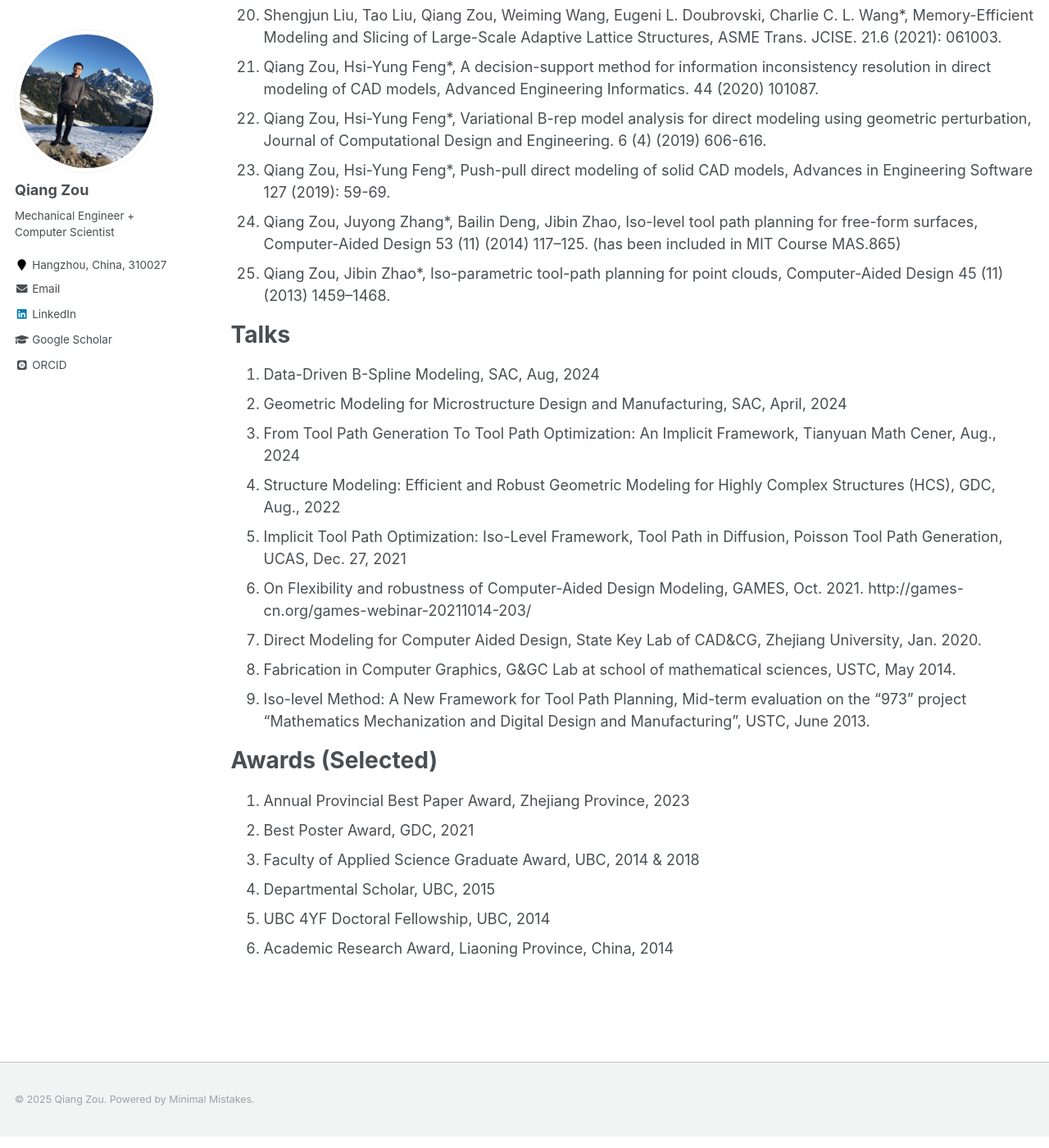
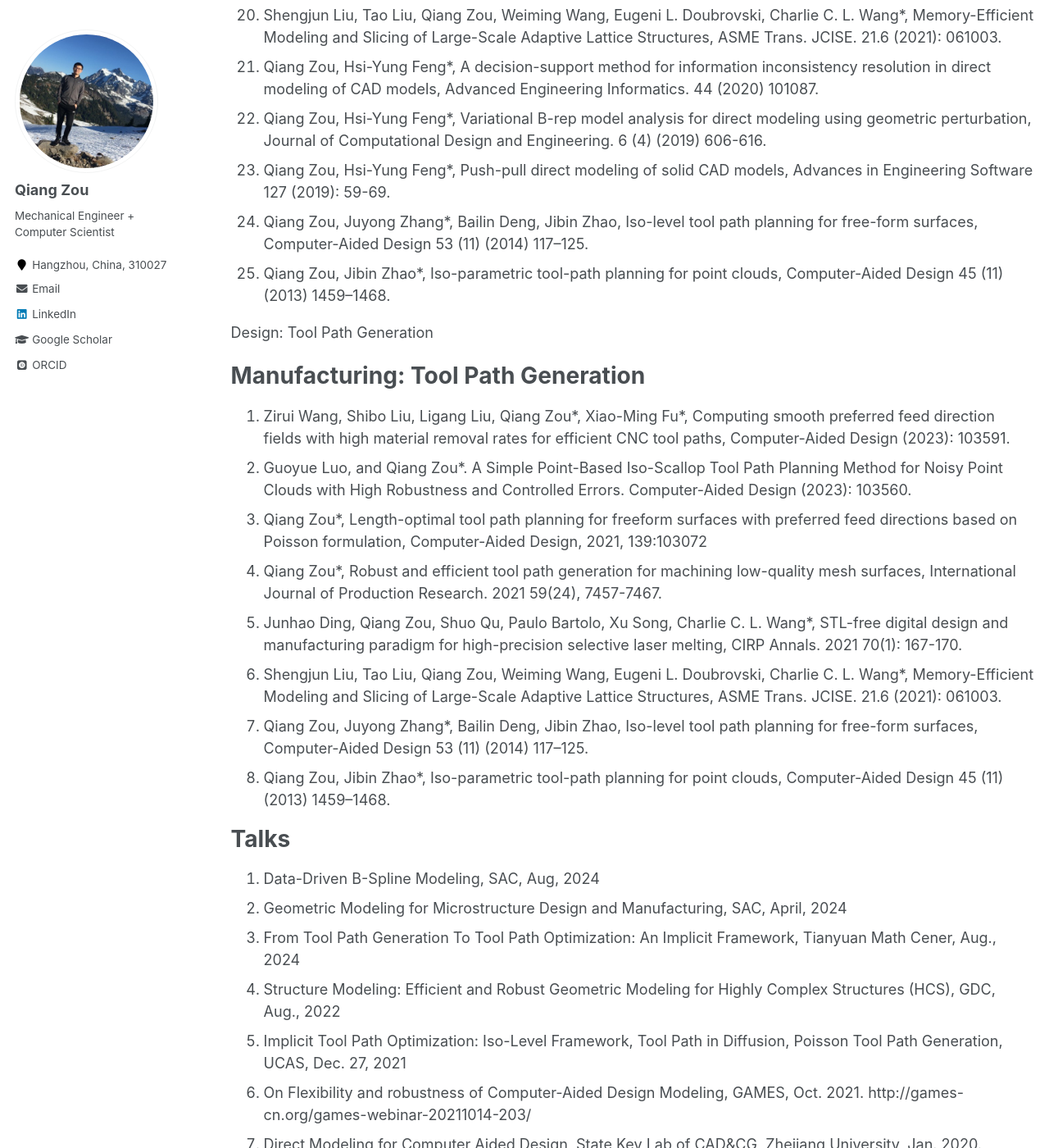
Before and after one commit to Qiang-Zou/Qiang-Zou.github.io, a Jekyll site: the page built from _pages/research.md, in a window 1280 px wide and 1400 px high, scrolled down 1407 px. Shown: the whole window at 82% size. Built offline with Jekyll 4.4.1, drawn with Linux system fonts in a browser that asks for light colours; some web fonts are replaced; some of the changed text lies outside the part shown.

Commit message:
Update research.md

```diff
--- a/_pages/research.md
+++ b/_pages/research.md
@@ -46,11 +46,24 @@ See [Google Scholar](https://scholar.google.com/citations?user=9FwFNqAAAAAJ&hl=e
 1. Qiang Zou, Hsi-Yung Feng*, Variational B-rep model analysis for direct modeling using geometric perturbation, Journal of Computational Design and Engineering. 6 (4) (2019) 606-616.
 1. Qiang Zou, Hsi-Yung Feng*, Push-pull direct modeling of solid CAD models, Advances in Engineering Software 127 (2019): 59-69.
 <!-- 1. Jibin Zhao*, Qiang Zou, Lun Li, Bo Zhou, Tool path planning based on conformal parameterization for meshes, Chinese Journal of Aeronautics 28 (5) (2015) 1555–1563. -->
-1. Qiang Zou, Juyong Zhang*, Bailin Deng, Jibin Zhao, Iso-level tool path planning for free-form surfaces, Computer-Aided Design 53 (11) (2014) 117–125. (has been included in MIT Course MAS.865)
+1. Qiang Zou, Juyong Zhang*, Bailin Deng, Jibin Zhao, Iso-level tool path planning for free-form surfaces, Computer-Aided Design 53 (11) (2014) 117–125.
 <!-- 1. Qiang Zou, Jibin Zhao*, Yanguo Zhao, Guangbao Liu, Haiyang Jin, Geodesic based conformal mesh parameterization, Proceedings of SPIE, Fifth International Conference on Graphics and Image Processing. 2014. -->
 1. Qiang Zou, Jibin Zhao*, Iso-parametric tool-path planning for point clouds, Computer-Aided Design 45 (11) (2013) 1459–1468.
 <!-- 1. Jibin Zhao*, Bo Zhong, Qiang Zou, Honjun Liu, Tool orientation planning for five-axis CNC machining of open free-form surfaces. Journal of Systems Science and Complexity 26 (5) (2013) 667–675. -->
 
+Design: Tool Path Generation
+
+
+Manufacturing: Tool Path Generation
+=======
+1. Zirui Wang, Shibo Liu, Ligang Liu, Qiang Zou\*, Xiao-Ming Fu\*, Computing smooth preferred feed direction fields with high material removal rates for efficient CNC tool paths, Computer-Aided Design (2023): 103591.
+1. Guoyue Luo, and Qiang Zou\*. A Simple Point-Based Iso-Scallop Tool Path Planning Method for Noisy Point Clouds with High Robustness and Controlled Errors. Computer-Aided Design (2023): 103560.
+1. Qiang Zou*, Length-optimal tool path planning for freeform surfaces with preferred feed directions based on Poisson formulation, Computer-Aided Design, 2021, 139:103072
+1. Qiang Zou*, Robust and efficient tool path generation for machining low-quality mesh surfaces, International Journal of Production Research. 2021 59(24), 7457-7467.
+1. Junhao Ding, Qiang Zou, Shuo Qu, Paulo Bartolo, Xu Song, Charlie C. L. Wang*, STL-free digital design and manufacturing paradigm for high-precision selective laser melting, CIRP Annals. 2021 70(1): 167-170.
+1. Shengjun Liu, Tao Liu, Qiang Zou, Weiming Wang, Eugeni L. Doubrovski, Charlie C. L. Wang*, Memory-Efficient Modeling and Slicing of Large-Scale Adaptive Lattice Structures, ASME Trans. JCISE. 21.6 (2021): 061003.
+1. Qiang Zou, Juyong Zhang*, Bailin Deng, Jibin Zhao, Iso-level tool path planning for free-form surfaces, Computer-Aided Design 53 (11) (2014) 117–125.
+1. Qiang Zou, Jibin Zhao*, Iso-parametric tool-path planning for point clouds, Computer-Aided Design 45 (11) (2013) 1459–1468.
 
 Talks
 ======
@@ -67,6 +80,7 @@ Talks
 
 Awards (Selected)
 ======
+1. CCF CAD&CG Young Researcher Award, China Computer Federation CAD&CG Division, 2024
 1. Annual Provincial Best Paper Award, Zhejiang Province, 2023
 1. Best Poster Award, GDC, 2021
 1. Faculty of Applied Science Graduate Award, UBC, 2014 & 2018
```
